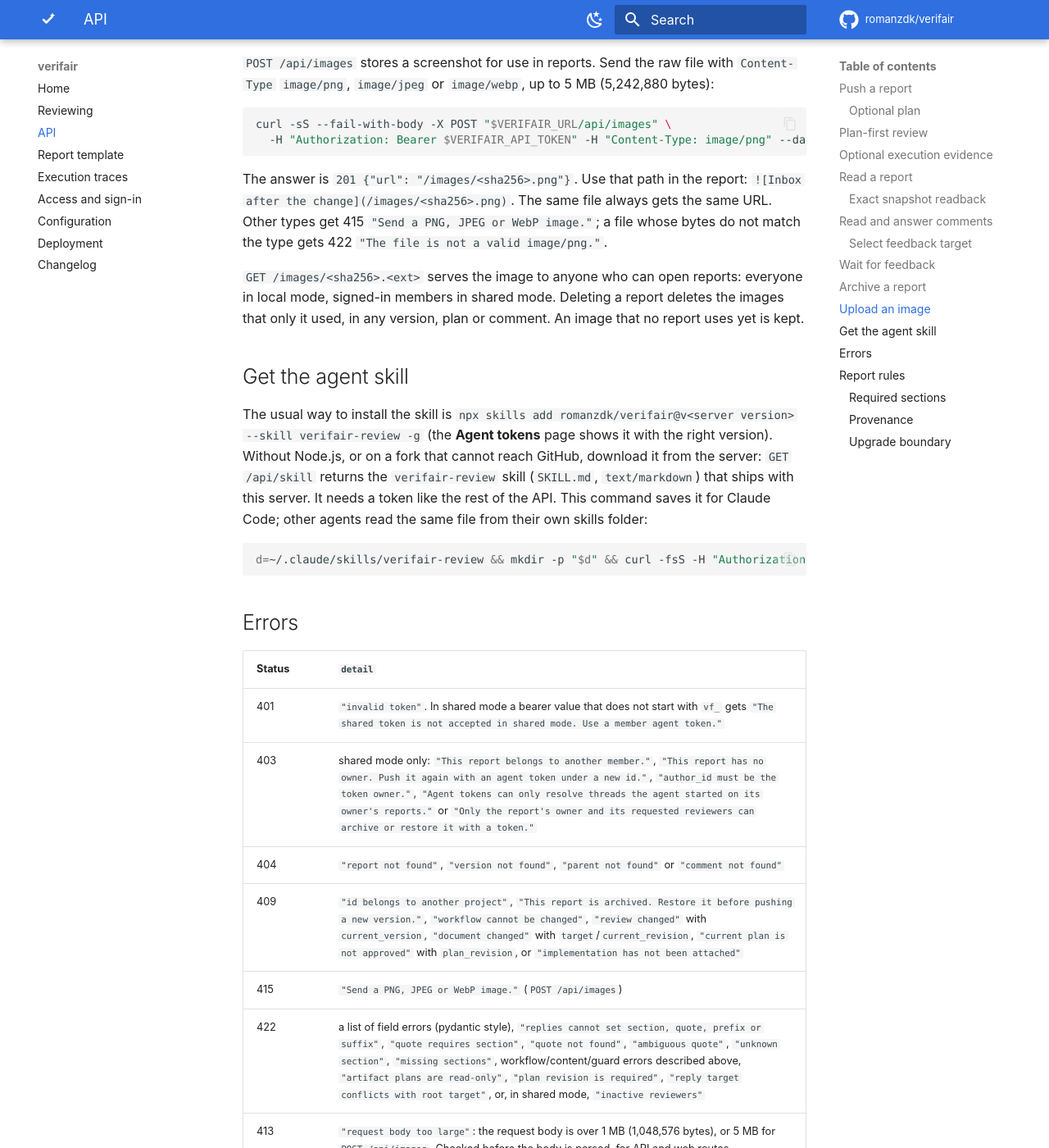
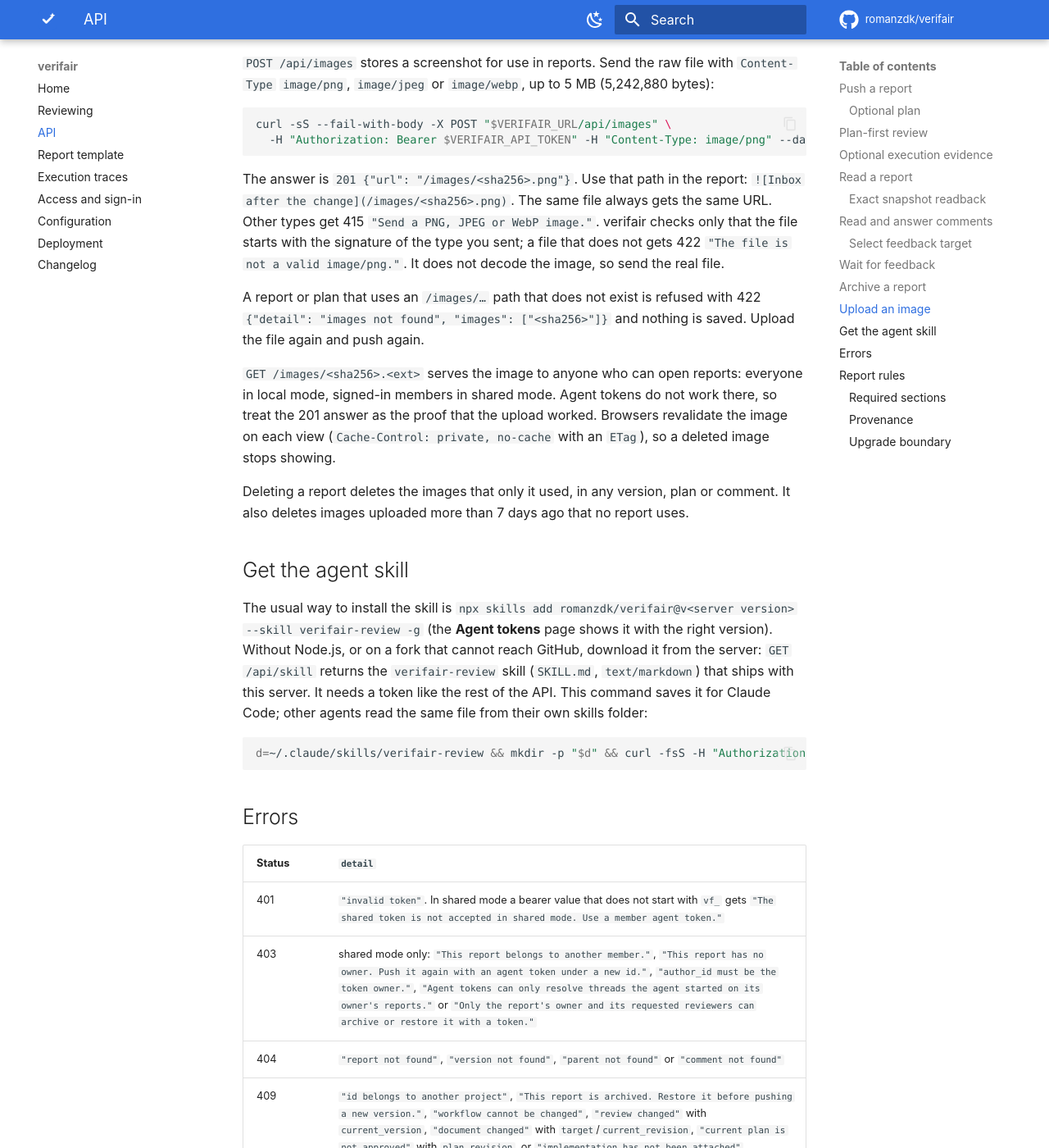
Before and after one commit to romanzdk/verifair, an MkDocs documentation site: the page built from docs/api.md, in a window 1280 px wide and 1400 px high, scrolled down 15400 px. Shown: the whole window at 82% size. Built offline with MkDocs 1.6.1 and Material for MkDocs 9.7.7, drawn with Linux system fonts in a browser that asks for light colours; comment, search, counter and statistics services are not loaded; some of the changed text lies outside the part shown.

Commit message:
docs: image upload rules and a text line under each diagram

````diff
--- a/docs/api.md
+++ b/docs/api.md
@@ -382,9 +382,13 @@ curl -sS --fail-with-body -X POST "$VERIFAIR_URL/api/images" \
   -H "Authorization: Bearer $VERIFAIR_API_TOKEN" -H "Content-Type: image/png" --data-binary @inbox.png
 ```
 
-The answer is `201 {"url": "/images/<sha256>.png"}`. Use that path in the report: `![Inbox after the change](/images/<sha256>.png)`. The same file always gets the same URL. Other types get 415 `"Send a PNG, JPEG or WebP image."`; a file whose bytes do not match the type gets 422 `"The file is not a valid image/png."`.
+The answer is `201 {"url": "/images/<sha256>.png"}`. Use that path in the report: `![Inbox after the change](/images/<sha256>.png)`. The same file always gets the same URL. Other types get 415 `"Send a PNG, JPEG or WebP image."`. verifair checks only that the file starts with the signature of the type you sent; a file that does not gets 422 `"The file is not a valid image/png."`. It does not decode the image, so send the real file.
 
-`GET /images/<sha256>.<ext>` serves the image to anyone who can open reports: everyone in local mode, signed-in members in shared mode. Deleting a report deletes the images that only it used, in any version, plan or comment. An image that no report uses yet is kept.
+A report or plan that uses an `/images/…` path that does not exist is refused with 422 `{"detail": "images not found", "images": ["<sha256>"]}` and nothing is saved. Upload the file again and push again.
+
+`GET /images/<sha256>.<ext>` serves the image to anyone who can open reports: everyone in local mode, signed-in members in shared mode. Agent tokens do not work there, so treat the 201 answer as the proof that the upload worked. Browsers revalidate the image on each view (`Cache-Control: private, no-cache` with an `ETag`), so a deleted image stops showing.
+
+Deleting a report deletes the images that only it used, in any version, plan or comment. It also deletes images uploaded more than 7 days ago that no report uses.
 
 ## Get the agent skill
 
@@ -403,7 +407,7 @@ d=~/.claude/skills/verifair-review && mkdir -p "$d" && curl -fsS -H "Authorizati
 | 404 | `"report not found"`, `"version not found"`, `"parent not found"` or `"comment not found"` |
 | 409 | `"id belongs to another project"`, `"This report is archived. Restore it before pushing a new version."`, `"workflow cannot be changed"`, `"review changed"` with `current_version`, `"document changed"` with `target`/`current_revision`, `"current plan is not approved"` with `plan_revision`, or `"implementation has not been attached"` |
 | 415 | `"Send a PNG, JPEG or WebP image."` (`POST /api/images`) |
-| 422 | a list of field errors (pydantic style), `"replies cannot set section, quote, prefix or suffix"`, `"quote requires section"`, `"quote not found"`, `"ambiguous quote"`, `"unknown section"`, `"missing sections"`, workflow/content/guard errors described above, `"artifact plans are read-only"`, `"plan revision is required"`, `"reply target conflicts with root target"`, or, in shared mode, `"inactive reviewers"` |
+| 422 | a list of field errors (pydantic style), `"images not found"` with `images`, `"replies cannot set section, quote, prefix or suffix"`, `"quote requires section"`, `"quote not found"`, `"ambiguous quote"`, `"unknown section"`, `"missing sections"`, workflow/content/guard errors described above, `"artifact plans are read-only"`, `"plan revision is required"`, `"reply target conflicts with root target"`, or, in shared mode, `"inactive reviewers"` |
 | 413 | `"request body too large"`: the request body is over 1 MB (1,048,576 bytes), or 5 MB for `POST /api/images`. Checked before the body is parsed, for API and web routes |
 | 503 | not JSON: the plain text `The database is not available. Try again in a moment.` with a `Retry-After: 5` header. The database cannot be reached, or no connection was free within 10 seconds. Web pages answer the same way. If the connection drops while a write is being saved, the change may already be stored: read it back before sending it again |
 
````
Also changed, not shown: CHANGELOG.md (+2 -2 lines), docs/report-template.md (+2 -0 lines), skills/verifair-review/SKILL.md (+3 -1 lines).
